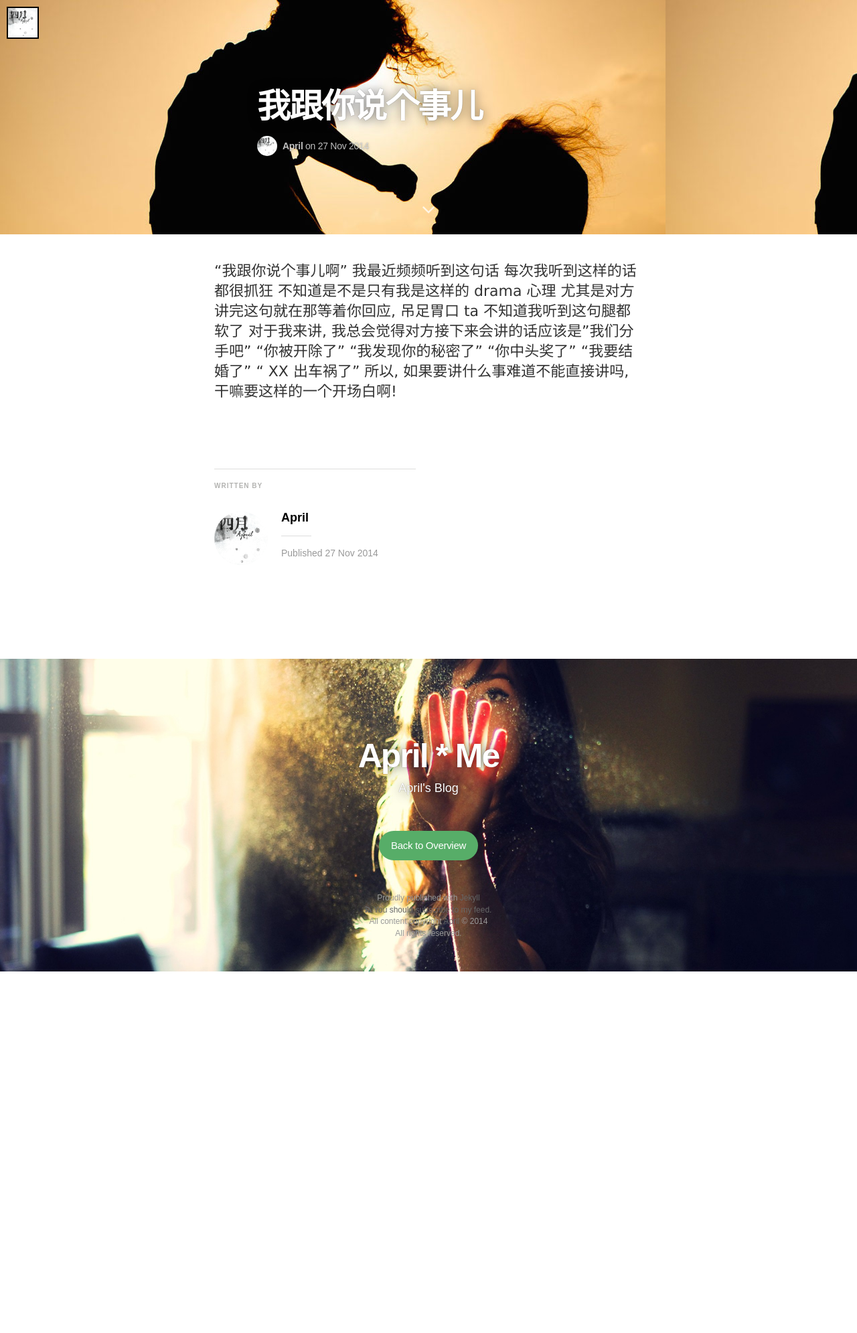
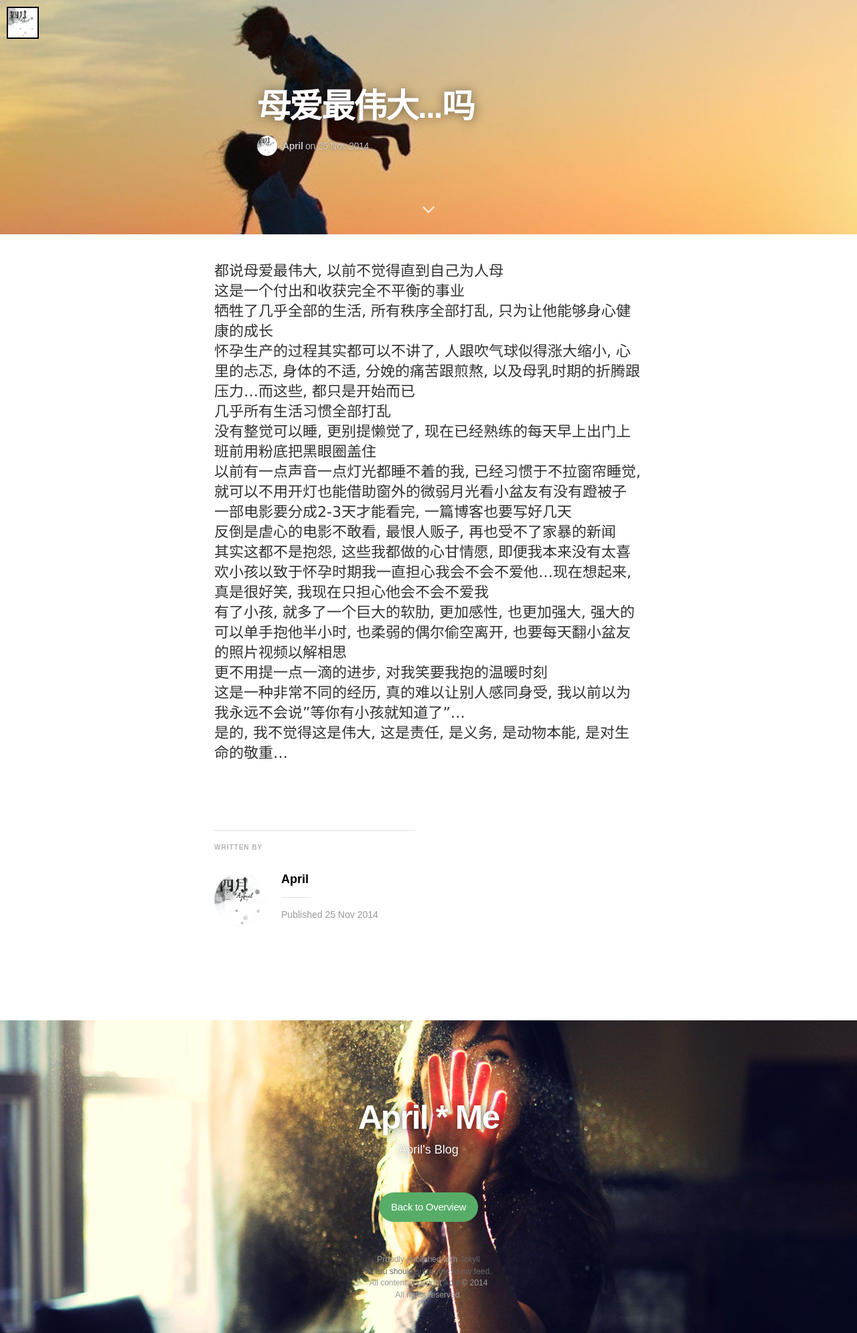
Before and after one commit to aprilnov/BlogSource, a Jekyll site: the page built from _posts/2014-11-25-great-mother.markdown, in a window 1280 px wide. Shown: the whole page at 67% size. Built offline with Jekyll 4.4.1, drawn with Linux system fonts in a browser that asks for light colours; nearby versions of some CDN libraries; some web fonts are replaced; Markdown is read by kramdown in place of the engine named in the settings; comment, search, counter and statistics services are not loaded; before the commit the page ends 1451 px from its top, so only the background shows below that.

Commit message:
new post

```diff
--- a/_posts/2014-11-25-great-mother.markdown
+++ b/_posts/2014-11-25-great-mother.markdown
@@ -1,17 +1,24 @@
 ---
 layout: post
-title:  "我跟你说个事儿"
-date:   2014-11-27 21:47:33
+title:  " 母爱最伟大...吗"
+date:   2014-11-25 21:58:30
 categories: Mics
 tags: Mics
 image: /assets/article_images/2014-11-25-great-mother/desktop.jpg
 ---
 
-"我跟你说个事儿啊"
-我最近频频听到这句话
-每次我听到这样的话都很抓狂
-不知道是不是只有我是这样的 drama 心理
-尤其是对方讲完这句就在那等着你回应, 吊足胃口
-ta 不知道我听到这句腿都软了
-对于我来讲, 我总会觉得对方接下来会讲的话应该是"我们分手吧" "你被开除了" "我发现你的秘密了" "你中头奖了" "我要结婚了" " XX 出车祸了"
-所以, 如果要讲什么事难道不能直接讲吗, 干嘛要这样的一个开场白啊!
+都说母爱最伟大, 以前不觉得直到自己为人母
+这是一个付出和收获完全不平衡的事业
+牺牲了几乎全部的生活, 所有秩序全部打乱, 只为让他能够身心健康的成长
+怀孕生产的过程其实都可以不讲了, 人跟吹气球似得涨大缩小, 心里的忐忑, 身体的不适, 分娩的痛苦跟煎熬, 以及母乳时期的折腾跟压力...而这些, 都只是开始而已
+几乎所有生活习惯全部打乱
+没有整觉可以睡, 更别提懒觉了, 现在已经熟练的每天早上出门上班前用粉底把黑眼圈盖住
+以前有一点声音一点灯光都睡不着的我, 已经习惯于不拉窗帘睡觉, 就可以不用开灯也能借助窗外的微弱月光看小盆友有没有蹬被子
+一部电影要分成2-3天才能看完, 一篇博客也要写好几天
+反倒是虐心的电影不敢看, 最恨人贩子, 再也受不了家暴的新闻
+其实这都不是抱怨, 这些我都做的心甘情愿, 即便我本来没有太喜欢小孩以致于怀孕时期我一直担心我会不会不爱他...现在想起来, 真是很好笑, 我现在只担心他会不会不爱我
+有了小孩, 就多了一个巨大的软肋, 更加感性, 也更加强大,
+强大的可以单手抱他半小时, 也柔弱的偶尔偷空离开, 也要每天翻小盆友的照片视频以解相思
+更不用提一点一滴的进步, 对我笑要我抱的温暖时刻
+这是一种非常不同的经历, 真的难以让别人感同身受, 我以前以为我永远不会说"等你有小孩就知道了"...
+是的, 我不觉得这是伟大, 这是责任, 是义务,  是动物本能, 是对生命的敬重...
--- a/css/main.sass
+++ b/css/main.sass
@@ -239,7 +239,7 @@ body
     height: 350px
     overflow: hidden
     .post-image-image
-      background-size: inherit
+      background-size: cover
       position: absolute
       top: 0
       left: 0
```
Also changed, not shown: _posts/2014-11-27-tell-you-one-thing.markdown (deleted, +0 -24 lines), assets/article_images/2014-11-25-great-mother/desktop.jpg, assets/article_images/2014-11-27-tell-you-one-thing/desktop.jpg (added).
